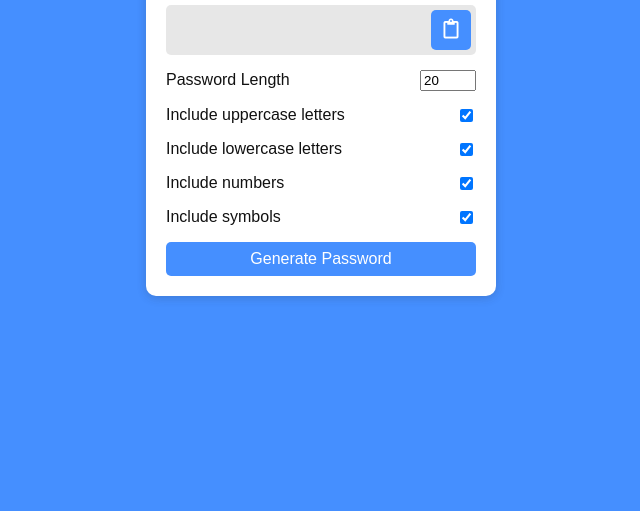
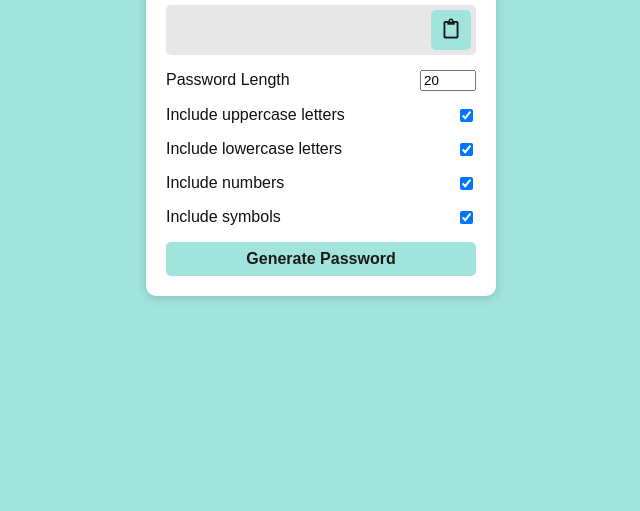
Before and after one commit to TheMahek/Password-Generator, a plain HTML site: page index.html in a window 1280 px wide. Shown: the part 289-800 px from the top of the page, without its empty margins (319-959 px from the left). Drawn offline with Linux system fonts and the light colour scheme; a web font is replaced by a local one.

Commit message:
Update styles in style.css
Updated button styles for better visibility and added hover effects.

```diff
--- a/style.css
+++ b/style.css
@@ -5,7 +5,7 @@
 }
 
 body {
-  background-color: #458fff;
+  background-color: #A0E4DC;
   color: #111;
   font-family: "Muli", sans-serif;
   display: flex;
@@ -68,12 +68,22 @@ h2 {
 
 .btn {
   border: none;
-  background-color: #458fff;
+  background-color: #A0E4DC;
   border-radius: 5px;
-  color: #fff;
+  color: #1a1a1a; /* 🩵 Darker text for better visibility */
+  font-weight: 600;
   font-size: 16px;
   padding: 8px 12px;
   cursor: pointer;
+  transition: all 0.3s ease;
+}
+
+/*Hover effect */
+.btn:hover {
+  background-color: #8ed3cc;
+  transform: scale(1.05);
+  box-shadow: 0 4px 10px rgba(0, 0, 0, 0.2);
+  color: #000; /* Darker text on hover */
 }
 
 .btn-large {
```
